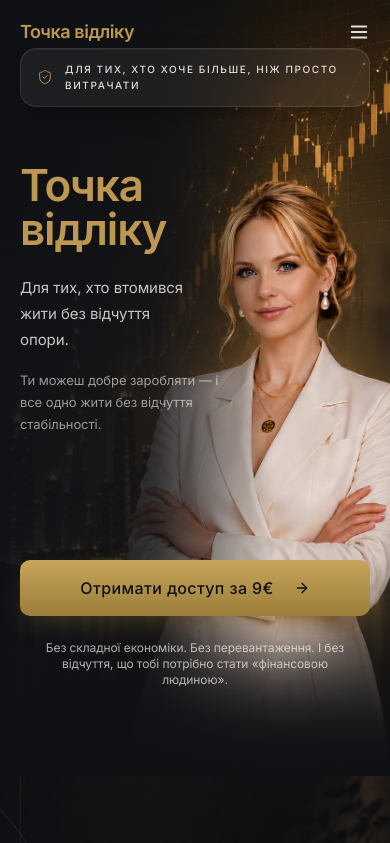
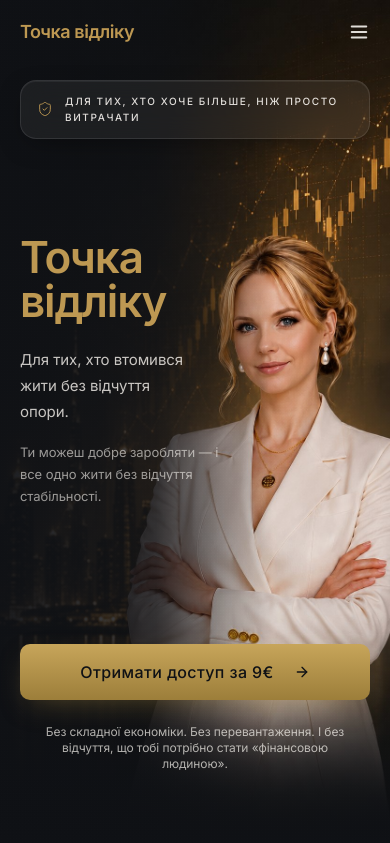
Before and after one commit to olhahrytsaibiz-bit/mini-site, a React (Vite) app: page / in a window 390 px wide. Shown: the top 843 px of the page. Built offline with nearby package versions, Linux system fonts and the light colour scheme; the HTML template or start-up script is replaced by a standard one.

Commit message:
Hero mobile v5: composition shifted down, face centered, no crop on head

```diff
--- a/src/components/sections/HeroSection.tsx
+++ b/src/components/sections/HeroSection.tsx
@@ -12,7 +12,7 @@ export const HeroSection = () => {
     >
       {/* Background — mobile vertical; desktop landscape */}
       <div
-        className="absolute inset-0 bg-cover bg-[position:62%_82%] bg-no-repeat lg:hidden"
+        className="absolute inset-0 bg-cover bg-[position:62%_42%] bg-no-repeat lg:hidden"
         style={{ backgroundImage: `url(${heroBg})` }}
       />
       <div
@@ -78,7 +78,7 @@ export const HeroSection = () => {
         </div>
 
         {/* Mobile layout — badge top, title+subtitle centered, button bottom */}
-        <div className="lg:hidden relative flex flex-col min-h-[92svh] pt-12 pb-10">
+        <div className="lg:hidden relative flex flex-col min-h-[100svh] pt-20 pb-10">
           <motion.div
             initial={{ opacity: 0, y: -16 }}
             animate={{ opacity: 1, y: 0 }}
@@ -91,7 +91,7 @@ export const HeroSection = () => {
             </span>
           </motion.div>
 
-          <div className="mt-14">
+          <div className="mt-24">
             <motion.h1
               initial={{ opacity: 0, y: 16 }}
               animate={{ opacity: 1, y: 0 }}
@@ -125,7 +125,7 @@ export const HeroSection = () => {
             initial={{ opacity: 0, y: 16 }}
             animate={{ opacity: 1, y: 0 }}
             transition={{ duration: 0.8, delay: 0.35 }}
-            className="mt-auto space-y-4 pb-12 pt-4"
+            className="mt-auto space-y-4 pb-8 pt-4"
           >
             <Button
               size="lg"
```
